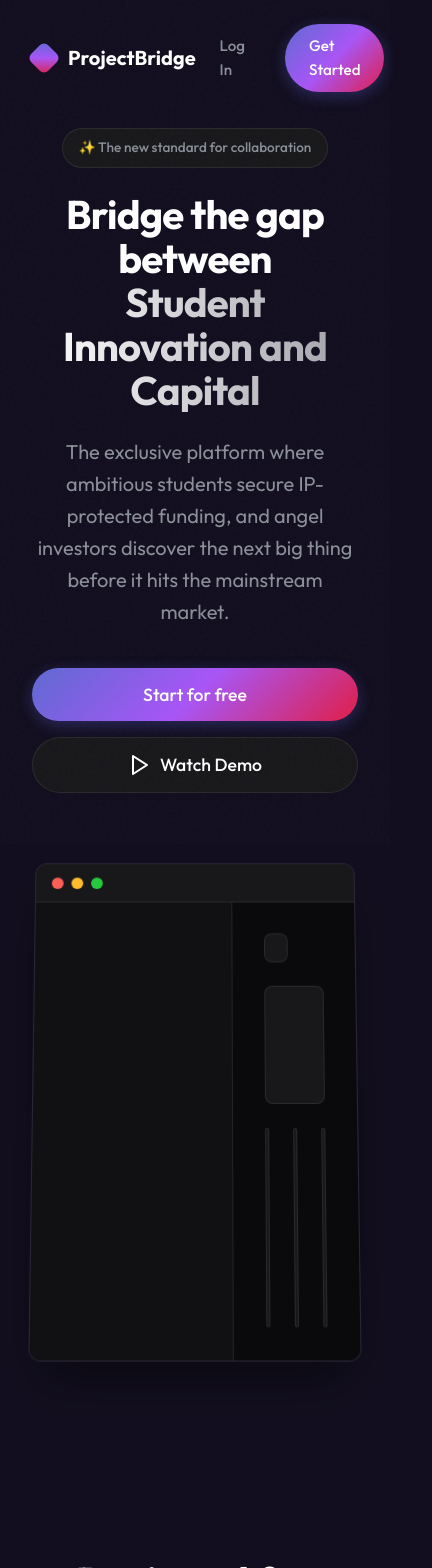
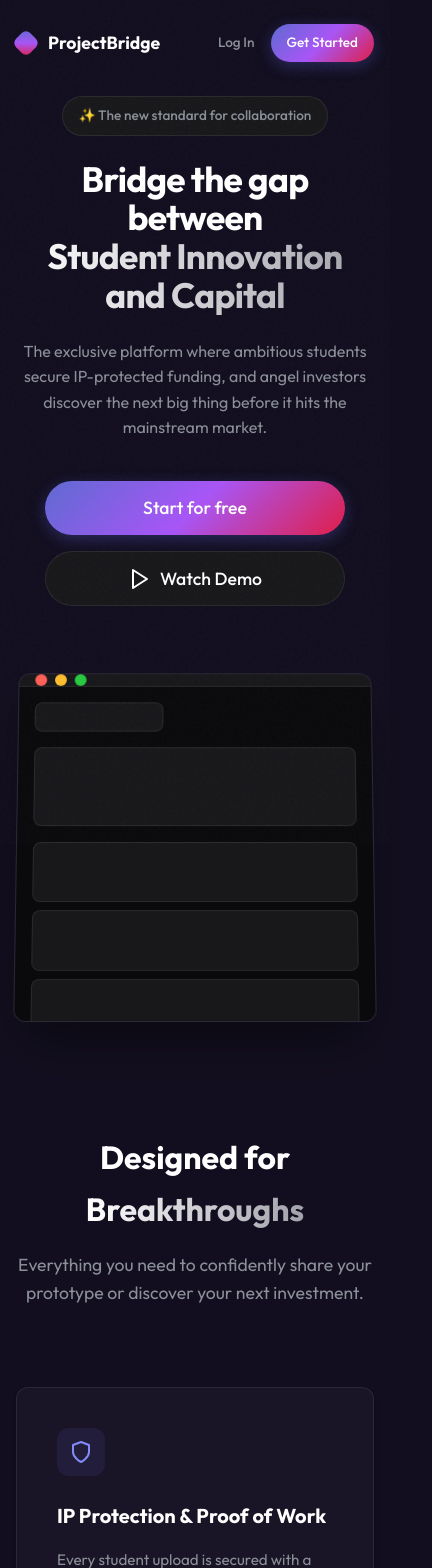
Before and after one commit to Ramuthu-creator/ProjectBridge, a React (Vite) app in the folder client/: page / in a window 390 px wide. Shown: the top 1568 px of the page, 432 px wide, since content can reach past the window. Built offline with nearby package versions, Linux system fonts and the light colour scheme; no server answers.

Commit message:
refactor: update build assets and apply minor styling adjustments to Home page

```diff
--- a/client/src/index.css
+++ b/client/src/index.css
@@ -484,15 +484,47 @@ footer {
 .delay-2 { transition-delay: 0.4s; }
 .delay-3 { transition-delay: 0.6s; }
 
+.solutions-grid {
+    grid-template-columns: repeat(auto-fit, minmax(400px, 1fr));
+}
+
 /* Responsive */
 @media (max-width: 768px) {
+    .nav-container { padding: 0 1rem; }
+    .nav-actions .btn { padding: 0.5rem 1rem; font-size: 0.85rem; }
     .nav-links { display: none; }
 
-    .hero h1 { font-size: 2.5rem; }
+    .hero { padding: 6rem 1rem 3rem; }
+    .hero h1 { font-size: 2.2rem; }
+    .hero p { font-size: 1rem; }
+    .hero-cta { flex-direction: column; width: 100%; max-width: 300px; margin: 0 auto; }
+    .hero-cta .btn { width: 100%; }
 
-    .hero-cta { flex-direction: column; }
+    .dashboard-mockup { height: 350px; }
+    .mockup-sidebar { display: none; }
+    .mockup-content { padding: 1rem; gap: 1rem; }
+    .mockup-card.line-2 { height: 80px; }
+    .mockup-grid { grid-template-columns: 1fr; gap: 0.5rem; }
+    .mockup-box { height: 60px; }
 
-    .footer-content { grid-template-columns: 1fr; gap: 2rem; }
+    .features { padding: 4rem 1rem; }
+    .section-header h2 { font-size: 2rem; }
+    .feature-grid { grid-template-columns: 1fr; }
+    .solutions-grid { grid-template-columns: 1fr; }
+
+    .cta-section { padding: 2rem 1rem 4rem; }
+    .cta-box { padding: 2.5rem 1.5rem; }
+    .cta-box h2 { font-size: 1.8rem; }
+
+    .footer-content { grid-template-columns: 1fr; gap: 2.5rem; }
+    footer { padding: 3rem 1rem 2rem; }
+}
+
+@media (max-width: 480px) {
+    .logo { font-size: 1.1rem; }
+    .logo-icon { width: 20px; height: 20px; }
+    .nav-actions { gap: 0.5rem; }
+    .nav-actions .btn-ghost { padding: 0.5rem; }
 }
 
 /* Auth Pages (Login/Register) */
--- a/client/src/pages/Home.jsx
+++ b/client/src/pages/Home.jsx
@@ -153,7 +153,7 @@ const Home = () => {
               <div className="section-header fade-in-up">
                   <h2>Two paths. <span className="gradient-text">One Ecosystem.</span></h2>
               </div>
-              <div className="feature-grid" style={{ gridTemplateColumns: 'repeat(auto-fit, minmax(400px, 1fr))' }}>
+              <div className="feature-grid solutions-grid">
                   <div className="feature-card glass-panel fade-in-up delay-1" style={{ borderTop: '4px solid #6366f1' }}>
                       <h3 style={{ fontSize: '1.8rem', marginBottom: '1rem' }}>For Students 🎓</h3>
                       <p style={{ marginBottom: '1rem', fontSize: '1.1rem' }}>Stop waiting until graduation to get your ideas funded. Bypass traditional gatekeepers and get your MVP directly in front of vetted angel investors.</p>
```
Also changed, not shown: 5 other files (tests, documents, lock files or other folders).
